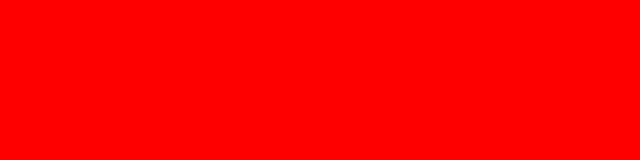
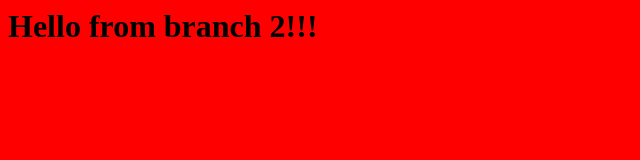
Before and after one commit to Natalia-Protsko/Unit1_1, a plain HTML site: page index.html in a window 1280 px wide. Shown: the whole page, without its empty margins (0-640 px from the left). Drawn offline with Linux system fonts and the light colour scheme.

Commit message:
added h1

```diff
--- a/index.html
+++ b/index.html
@@ -1,4 +1,5 @@
 <html>
   <body bgcolor="red">
+  <h1> Hello from branch 2!!! </h1>
   </body>
 </html>
```
